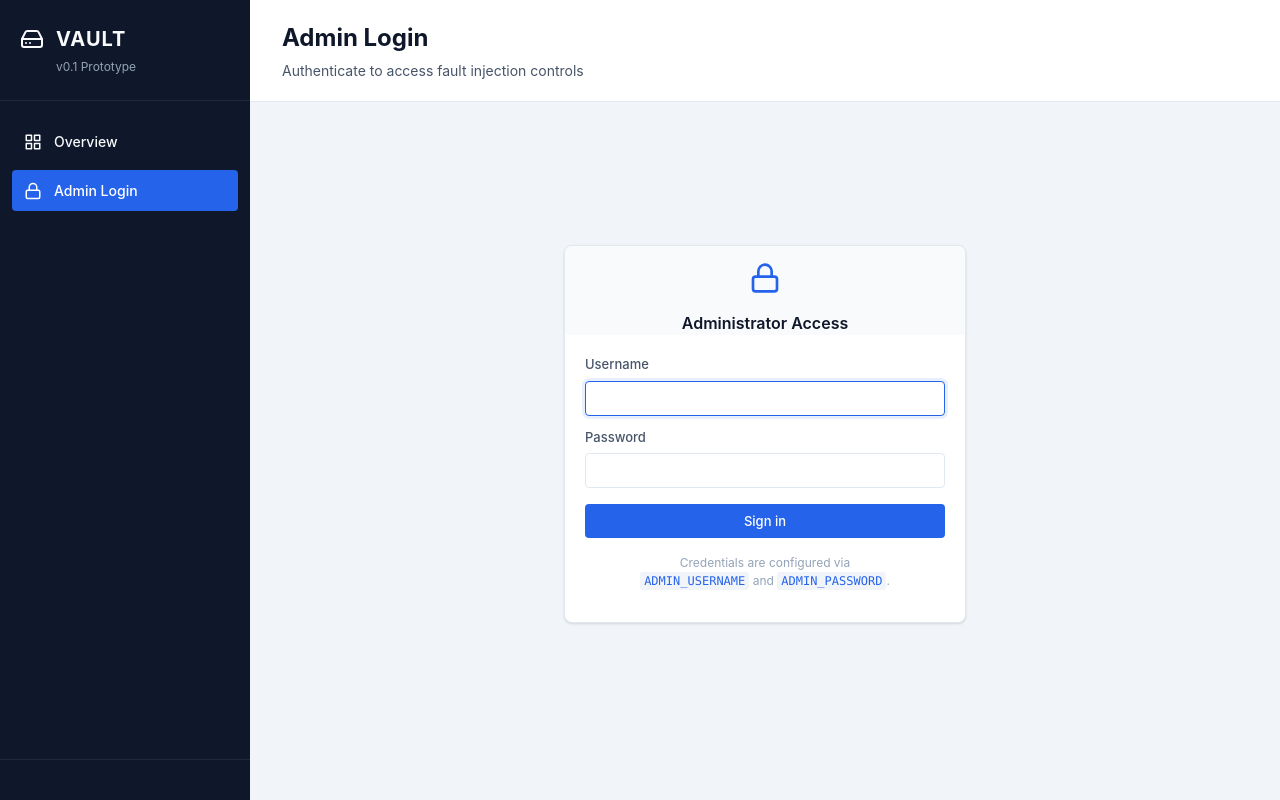
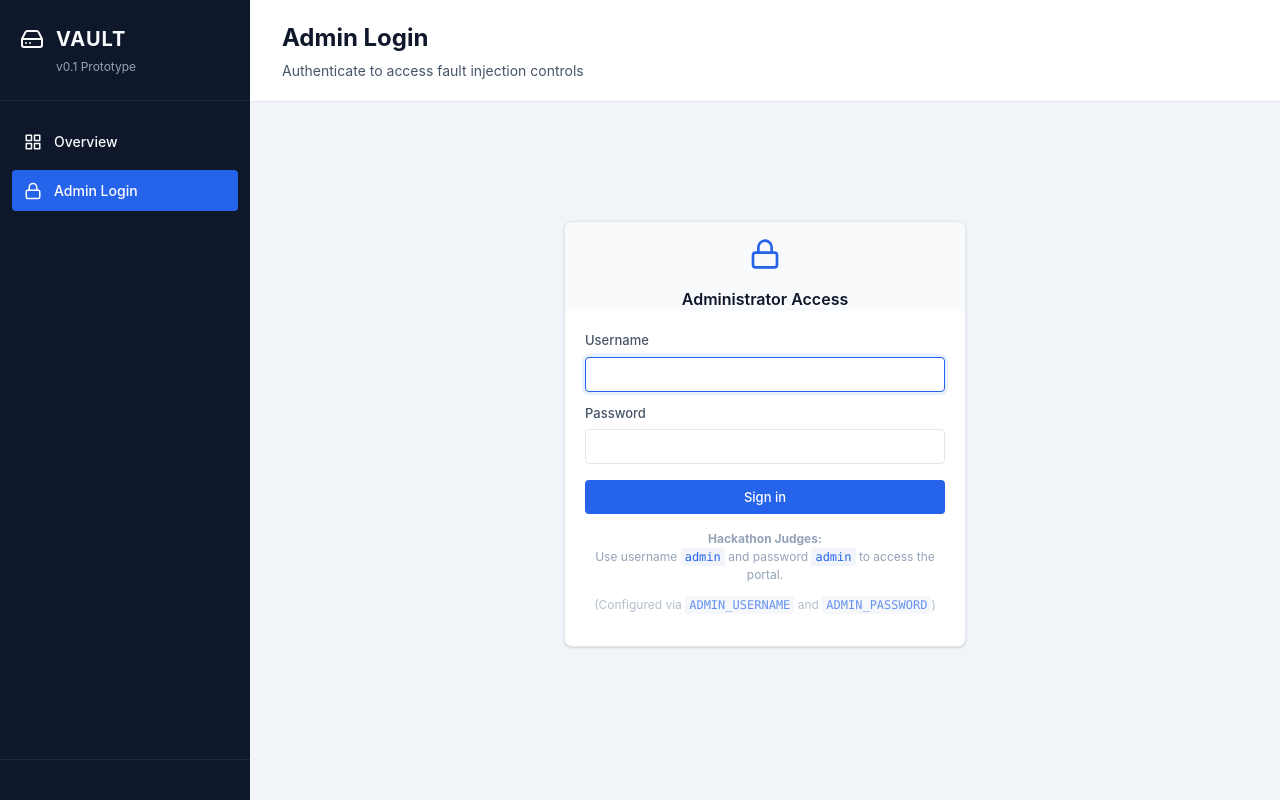
Before and after one commit to RishiKrJha/replicore, a Flask app: page /login in a window 1280 px wide. Run offline with Flask 3, Linux system fonts and the light colour scheme.

Commit message:
Update configuration and improve login instructions; set max content length to 16 MB and clarify admin access details

```diff
--- a/vault/config.py
+++ b/vault/config.py
@@ -29,4 +29,4 @@ class Config:
     DEFAULT_REPLICATION_FACTOR = int(os.getenv("DEFAULT_REPLICATION_FACTOR", "3"))
     ADMIN_USERNAME = os.getenv("ADMIN_USERNAME", "admin")
     ADMIN_PASSWORD = os.getenv("ADMIN_PASSWORD", "admin")
-    MAX_CONTENT_LENGTH = 512 * 1024 * 1024
+    MAX_CONTENT_LENGTH = 16 * 1024 * 1024  # 16 MB limit for hackathon free tier
--- a/vault/routes.py
+++ b/vault/routes.py
@@ -1,9 +1,15 @@
 from functools import wraps
+from io import BytesIO
 
 from flask import Blueprint, current_app, flash, redirect, render_template, request, send_file, session, url_for
-from io import BytesIO
 
 bp = Blueprint("portal", __name__)
+
+ALLOWED_EXTENSIONS = {'txt', 'pdf', 'png', 'jpg', 'jpeg', 'csv', 'json', 'md'}
+
+def allowed_file(filename):
+    return '.' in filename and \
+           filename.rsplit('.', 1)[1].lower() in ALLOWED_EXTENSIONS
 
 
 def admin_required(view):
@@ -52,6 +58,8 @@ def upload():
     upload = request.files.get("file")
     if not upload or not upload.filename:
         flash("Choose a file", "error")
+    elif not allowed_file(upload.filename):
+        flash(f"Invalid file type. Allowed: {', '.join(ALLOWED_EXTENSIONS)}", "error")
     else:
         service = current_app.extensions["vault"]
         factor = int(request.form.get("replication_factor", current_app.config["DEFAULT_REPLICATION_FACTOR"]))
--- a/vault/templates/login.html
+++ b/vault/templates/login.html
@@ -24,7 +24,8 @@
         <button class="btn btn-primary w-full mt-4">Sign in</button>
       </form>
       <div class="login-help text-center mt-4 text-muted text-sm">
-        <p>Credentials are configured via <br><code>ADMIN_USERNAME</code> and <code>ADMIN_PASSWORD</code>.</p>
+        <p><strong>Hackathon Judges:</strong><br>Use username <code>admin</code> and password <code>admin</code> to access the portal.</p>
+        <p class="mt-2" style="opacity: 0.7;">(Configured via <code>ADMIN_USERNAME</code> and <code>ADMIN_PASSWORD</code>)</p>
       </div>
     </div>
   </section>
```
